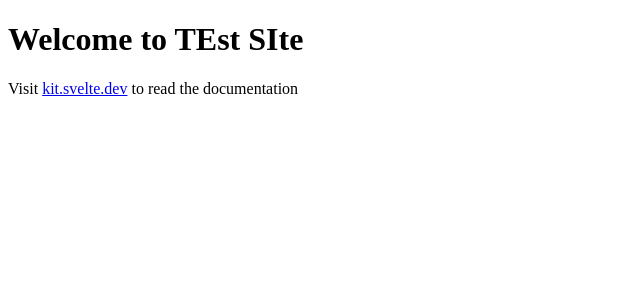
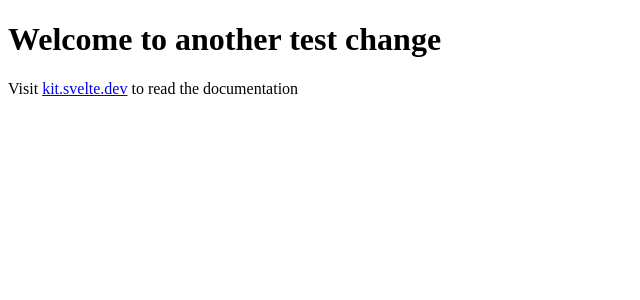
Before and after one commit to DriedSponge/sveltekit-demo, a SvelteKit app: page / in a window 1280 px wide. Shown: the top 300 px of the page, without its empty margins (0-640 px from the left). Built offline with nearby package versions, Linux system fonts and the light colour scheme.

Commit message:
Test change

```diff
--- a/package.json
+++ b/package.json
@@ -9,7 +9,8 @@
 		"check": "svelte-kit sync && svelte-check --tsconfig ./jsconfig.json",
 		"check:watch": "svelte-kit sync && svelte-check --tsconfig ./jsconfig.json --watch",
 		"lint": "prettier --plugin-search-dir . --check .",
-		"format": "prettier --plugin-search-dir . --write ."
+		"format": "prettier --plugin-search-dir . --write .",
+		"deploy": "git push origin :gh-pages && git subtree push --prefix build origin gh-pages"
 	},
 	"devDependencies": {
 		"@sveltejs/adapter-auto": "^1.0.0",
--- a/src/routes/+page.svelte
+++ b/src/routes/+page.svelte
@@ -1,2 +1,2 @@
-<h1>Welcome to TEst SIte</h1>
+<h1>Welcome to another test change</h1>
 <p>Visit <a href="https://kit.svelte.dev">kit.svelte.dev</a> to read the documentation</p>
```
